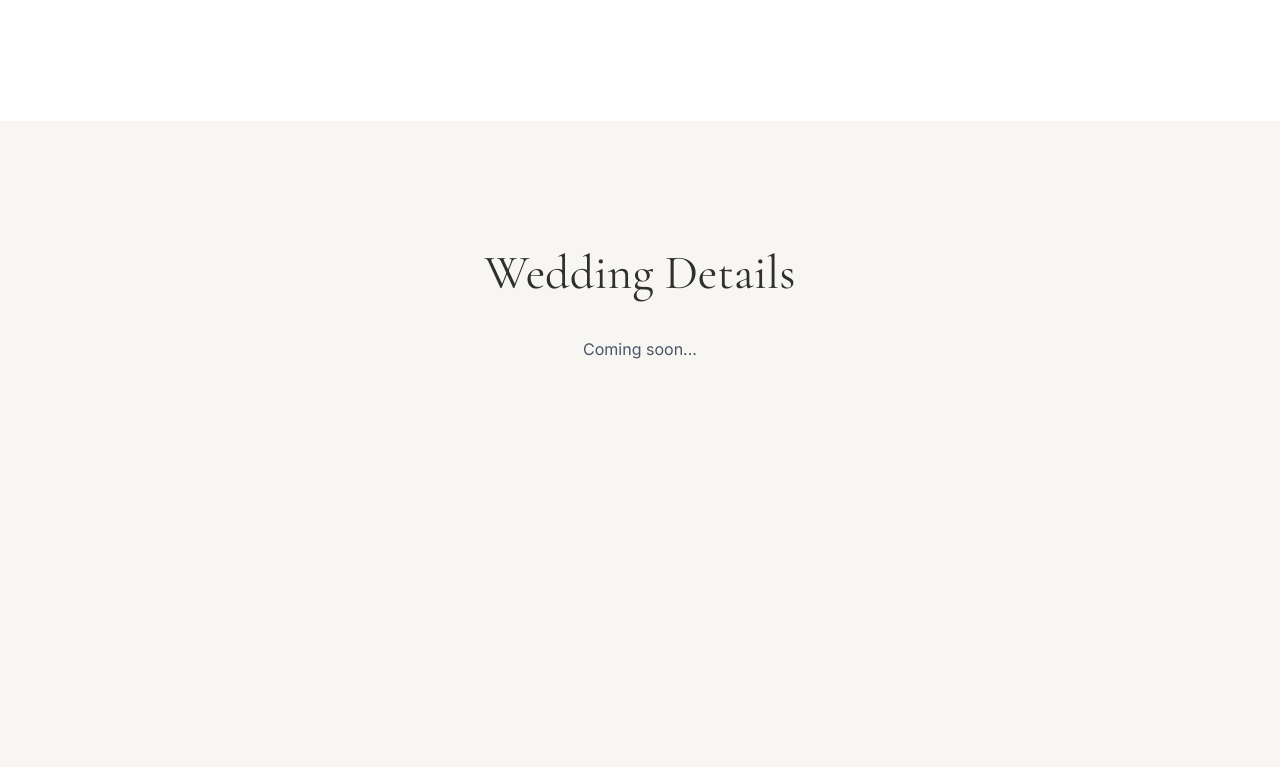
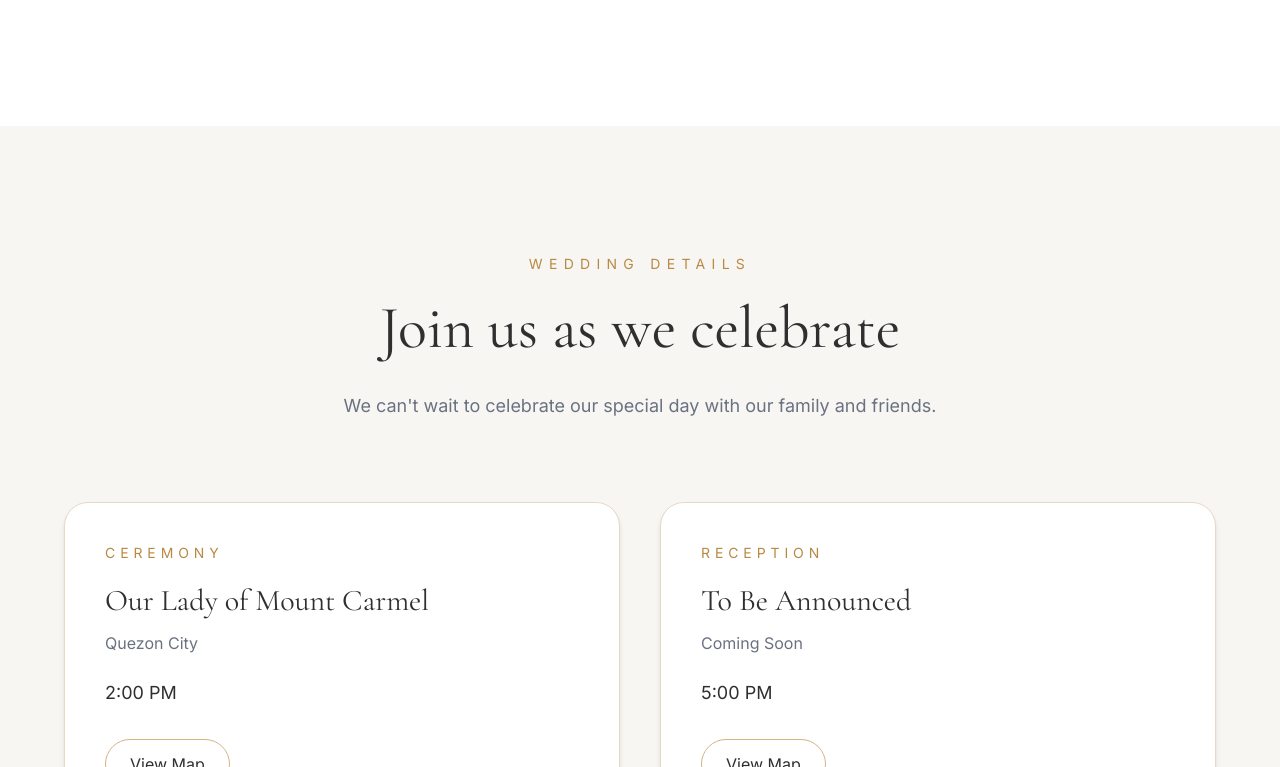
Before and after one commit to rikudouvin21-commits/arvin-angelica-wedding, a Next.js app: page / in a window 1280 px wide. Shown: the part 2033-2800 px from the top of the page. Before the commit the page ends 2522 px from the top, so only its background shows below. Built offline with nearby package versions, Linux system fonts and the light colour scheme.

Commit message:
Countdown,Map and Fade

```diff
--- a/app/page.tsx
+++ b/app/page.tsx
@@ -3,6 +3,7 @@ import Hero from "@/components/hero/Hero";
 import Story from "@/components/sections/story/Story";
 import Timeline from "@/components/sections/timeline/Timeline";
 import Venue from "@/components/sections/Venue";
+import Countdown from "@/components/sections/countdown/Countdown";
 
 export default function Home() {
   return (
@@ -12,6 +13,7 @@ export default function Home() {
       <Story />
       <Timeline />
       <Venue />
+      <Countdown />
     </>
   );
 }
--- /dev/null
+++ b/components/common/FadeIn.tsx
@@ -0,0 +1,34 @@
+"use client";
+
+import { motion } from "framer-motion";
+import { ReactNode } from "react";
+
+type FadeInProps = {
+  children: ReactNode;
+  delay?: number;
+};
+
+export default function FadeIn({ children, delay = 0 }: FadeInProps) {
+  return (
+    <motion.div
+      initial={{
+        opacity: 0,
+        y: 40,
+      }}
+      whileInView={{
+        opacity: 1,
+        y: 0,
+      }}
+      viewport={{
+        once: true,
+        amount: 0.2,
+      }}
+      transition={{
+        duration: 0.8,
+        delay,
+      }}
+    >
+      {children}
+    </motion.div>
+  );
+}
--- /dev/null
+++ b/components/common/SectionTitle.tsx
@@ -0,0 +1,53 @@
+type SectionTitleProps = {
+  eyebrow: string;
+  title: string;
+  subtitle?: string;
+};
+
+export default function SectionTitle({
+  eyebrow,
+  title,
+  subtitle,
+}: SectionTitleProps) {
+  return (
+    <div className="mx-auto mb-20 max-w-3xl text-center">
+      <p
+        className="
+          uppercase
+          tracking-[0.45em]
+          text-sm
+          text-[#B88A44]
+        "
+      >
+        {eyebrow}
+      </p>
+
+      <h2
+        className="
+          mt-6
+          text-5xl
+          md:text-6xl
+          font-extralight
+          text-[#2F2F2F]
+        "
+      >
+        {title}
+      </h2>
+
+      {subtitle && (
+        <p
+          className="
+            mx-auto
+            mt-8
+            max-w-2xl
+            text-lg
+            leading-8
+            text-gray-500
+          "
+        >
+          {subtitle}
+        </p>
+      )}
+    </div>
+  );
+}
--- a/components/hero/HeroBackground.tsx
+++ b/components/hero/HeroBackground.tsx
@@ -8,12 +8,37 @@ export default function HeroBackground() {
         muted
         loop
         playsInline
-        className="absolute inset-0 h-full w-full object-cover"
+        className="
+          absolute
+          inset-0
+          h-full
+          w-full
+          object-cover
+          scale-105
+          will-change-transform
+        "
       >
         <source src="/videos/hero.mp4" type="video/mp4" />
       </video>
 
-      <div className="absolute inset-0 bg-gradient-to-b from-black/25 via-black/15 to-black/5" />
+      <div
+        className="
+          absolute
+         inset-0
+         bg-gradient-to-b
+         from-black/15
+         via-black/10
+         to-black/20
+       "
+      />
+
+      <div
+        className="
+        absolute
+        inset-0
+        bg-[radial-gradient(circle_at_center,transparent_20%,rgba(0,0,0,0.28)_100%)]
+       "
+      />
     </>
   );
 }
--- a/components/hero/HeroContent.tsx
+++ b/components/hero/HeroContent.tsx
@@ -22,7 +22,7 @@ const item = {
     opacity: 1,
     y: 0,
     transition: {
-      duration: 1.1
+      duration: 1.1,
     },
   },
 };
@@ -38,8 +38,8 @@ export default function HeroContent() {
          max-w-3xl
          rounded-3xl
         border
-        border-white/15
-        bg-white/10
+        border-white/10
+        bg-white/8
         backdrop-blur-md
         px-10
          py-14
@@ -83,22 +83,17 @@ export default function HeroContent() {
         "
         />
 
-        <motion.p
-          variants={item}
-          className="mt-10 text-xl text-white/90"
-        >
+        <motion.p variants={item} className="mt-10 text-xl text-white/90">
           {wedding.hero.tagline}
           <br />
           {wedding.hero.subtitle}
         </motion.p>
 
-        <motion.div
-          variants={item}
-          className="mt-10 space-y-2 text-white/80"
-        >
+        <motion.div variants={item} className="mt-10 space-y-2 text-white/80">
           <p>{wedding.wedding.date}</p>
           <p>{wedding.wedding.time}</p>
-          <p>{wedding.venues.ceremony}</p>
+          <p>{wedding.venue.ceremony.place}</p>
+          <p>{wedding.venue.ceremony.address}</p>
         </motion.div>
 
         <motion.div variants={item}>
--- a/components/sections/Venue.tsx
+++ b/components/sections/Venue.tsx
@@ -1,12 +1,41 @@
 import { wedding } from "@/data/wedding";
+import VenueCard from "@/components/ui/VenueCard";
+import SectionTitle from "@/components/common/SectionTitle";
+import FadeIn from "@/components/common/FadeIn";
 
 export default function Venue() {
   return (
     <section id="venue" className="bg-[#F8F6F2] py-32 px-6">
       <div className="mx-auto max-w-6xl">
-        <h2 className="text-center text-5xl font-serif">Wedding Details</h2>
+        <FadeIn>
+          <SectionTitle
+            eyebrow="Wedding Details"
+            title="Join us as we celebrate"
+            subtitle="We can't wait to celebrate our special day with our family and friends."
+          />
+        </FadeIn>
 
-        <p className="mt-10 text-center text-gray-600">Coming soon...</p>
+        <div className="grid gap-10 md:grid-cols-2">
+          <FadeIn delay={0.2}>
+            <VenueCard
+              title={wedding.venue.ceremony.title}
+              place={wedding.venue.ceremony.place}
+              address={wedding.venue.ceremony.address}
+              time={wedding.venue.ceremony.time}
+              map={wedding.venue.ceremony.map}
+            />
+          </FadeIn>
+
+          <FadeIn delay={0.4}>
+            <VenueCard
+              title={wedding.venue.reception.title}
+              place={wedding.venue.reception.place}
+              address={wedding.venue.reception.address}
+              time={wedding.venue.reception.time}
+              map={wedding.venue.reception.map}
+            />
+          </FadeIn>
+        </div>
       </div>
     </section>
   );
--- /dev/null
+++ b/components/sections/countdown/Countdown.tsx
@@ -0,0 +1,63 @@
+"use client";
+
+import { useEffect, useState } from "react";
+import CountdownItem from "./CountdownItem";
+
+export default function Countdown() {
+  const weddingDate = new Date("2027-09-25T14:00:00");
+
+  const [timeLeft, setTimeLeft] = useState({
+    days: 0,
+    hours: 0,
+    minutes: 0,
+    seconds: 0,
+  });
+
+  useEffect(() => {
+    const timer = setInterval(() => {
+      const now = new Date();
+
+      const difference = weddingDate.getTime() - now.getTime();
+
+      if (difference <= 0) {
+        clearInterval(timer);
+        return;
+      }
+
+      setTimeLeft({
+        days: Math.floor(difference / (1000 * 60 * 60 * 24)),
+        hours: Math.floor((difference / (1000 * 60 * 60)) % 24),
+        minutes: Math.floor((difference / (1000 * 60)) % 60),
+        seconds: Math.floor((difference / 1000) % 60),
+      });
+    }, 1000);
+
+    return () => clearInterval(timer);
+  }, []);
+
+  return (
+    <section id="countdown" className="bg-[#F8F6F2] py-32 px-6">
+      <div className="mx-auto max-w-6xl text-center">
+        <p className="uppercase tracking-[0.4em] text-[#B88A44]">
+          Counting Down To
+        </p>
+
+        <h2 className="mt-5 text-5xl font-light text-[#2F2F2F]">
+          Our Forever Begins
+        </h2>
+
+        <p className="mt-6 text-gray-500">September 25, 2027</p>
+
+        <div className="mt-20 grid grid-cols-2 gap-12 md:grid-cols-4">
+          <CountdownItem value={timeLeft.days} label="Days" />
+
+          <CountdownItem value={timeLeft.hours} label="Hours" />
+
+          <CountdownItem value={timeLeft.minutes} label="Minutes" />
+
+          <CountdownItem value={timeLeft.seconds} label="Seconds" />
+        </div>
+      </div>
+    </section>
+  );
+}
--- /dev/null
+++ b/components/sections/countdown/CountdownItem.tsx
@@ -0,0 +1,33 @@
+type CountdownItemProps = {
+  value: number;
+  label: string;
+};
+
+export default function CountdownItem({ value, label }: CountdownItemProps) {
+  return (
+    <div className="text-center">
+      <div
+        className="
+          text-5xl
+          md:text-7xl
+          font-extralight
+          text-[#2F2F2F]
+        "
+      >
+        {String(value).padStart(2, "0")}
+      </div>
+
+      <p
+        className="
+          mt-4
+          uppercase
+          tracking-[0.35em]
+          text-xs
+          text-[#B88A44]
+        "
+      >
+        {label}
+      </p>
+    </div>
+  );
+}
--- /dev/null
+++ b/components/ui/VenueCard.tsx
@@ -0,0 +1,62 @@
+type VenueCardProps = {
+  title: string;
+  place: string;
+  address: string;
+  time: string;
+  map: string;
+};
+
+export default function VenueCard({
+  title,
+  place,
+  address,
+  time,
+  map,
+}: VenueCardProps) {
+  return (
+    <div
+      className="
+        rounded-3xl
+        border
+        border-[#E7DAC5]
+        bg-white
+        p-10
+        shadow-md
+        transition-all
+        duration-300
+        hover:-translate-y-2
+        hover:shadow-xl
+      "
+    >
+      <p className="uppercase tracking-[0.35em] text-sm text-[#B88A44]">
+        {title}
+      </p>
+
+      <h3 className="mt-5 text-3xl font-light">{place}</h3>
+
+      <p className="mt-3 text-gray-500">{address}</p>
+
+      <p className="mt-6 text-lg">{time}</p>
+
+      <a
+        href={map}
+        target="_blank"
+        rel="noreferrer"
+        className="
+          mt-8
+          inline-block
+          rounded-full
+          border
+          border-[#D4B483]
+          px-6
+          py-3
+          transition
+          hover:bg-[#D4B483]
+          hover:text-white
+        "
+      >
+        View Map
+      </a>
+    </div>
+  );
+}
--- a/data/wedding.ts
+++ b/data/wedding.ts
@@ -9,9 +9,22 @@ export const wedding = {
     time: "2:00 PM",
   },
 
-  venues: {
-    ceremony: "Our Lady of Mount Carmel",
-    reception: "To Be Announced",
+  venue: {
+    ceremony: {
+      title: "Ceremony",
+      place: "Our Lady of Mount Carmel",
+      address: "Quezon City",
+      time: "2:00 PM",
+      map: "https://maps.google.com",
+    },
+
+    reception: {
+      title: "Reception",
+      place: "To Be Announced",
+      address: "Coming Soon",
+      time: "5:00 PM",
+      map: "https://maps.google.com",
+    },
   },
 
   hero: {
@@ -22,11 +35,9 @@ export const wedding = {
   story: {
     title: "Our Story",
 
-    intro:
-      "Every great love story begins with a single hello.",
+    intro: "Every great love story begins with a single hello.",
 
-    body:
-      "This is where we will share our journey—from our first meeting, to our first date, to the proposal, and finally to the day we become husband and wife.",
+    body: "This is where we will share our journey—from our first meeting, to our first date, to the proposal, and finally to the day we become husband and wife.",
   },
   timeline: [
     {
@@ -50,5 +61,4 @@ timeline: [
       description: "The next chapter begins.",
     },
   ],
-
 };
```
Also changed, not shown: components/sections/Hero.tsx (deleted, +0 -69 lines), components/common/Container.tsx (added). Lines whose indentation alone changed are shown as unchanged.
